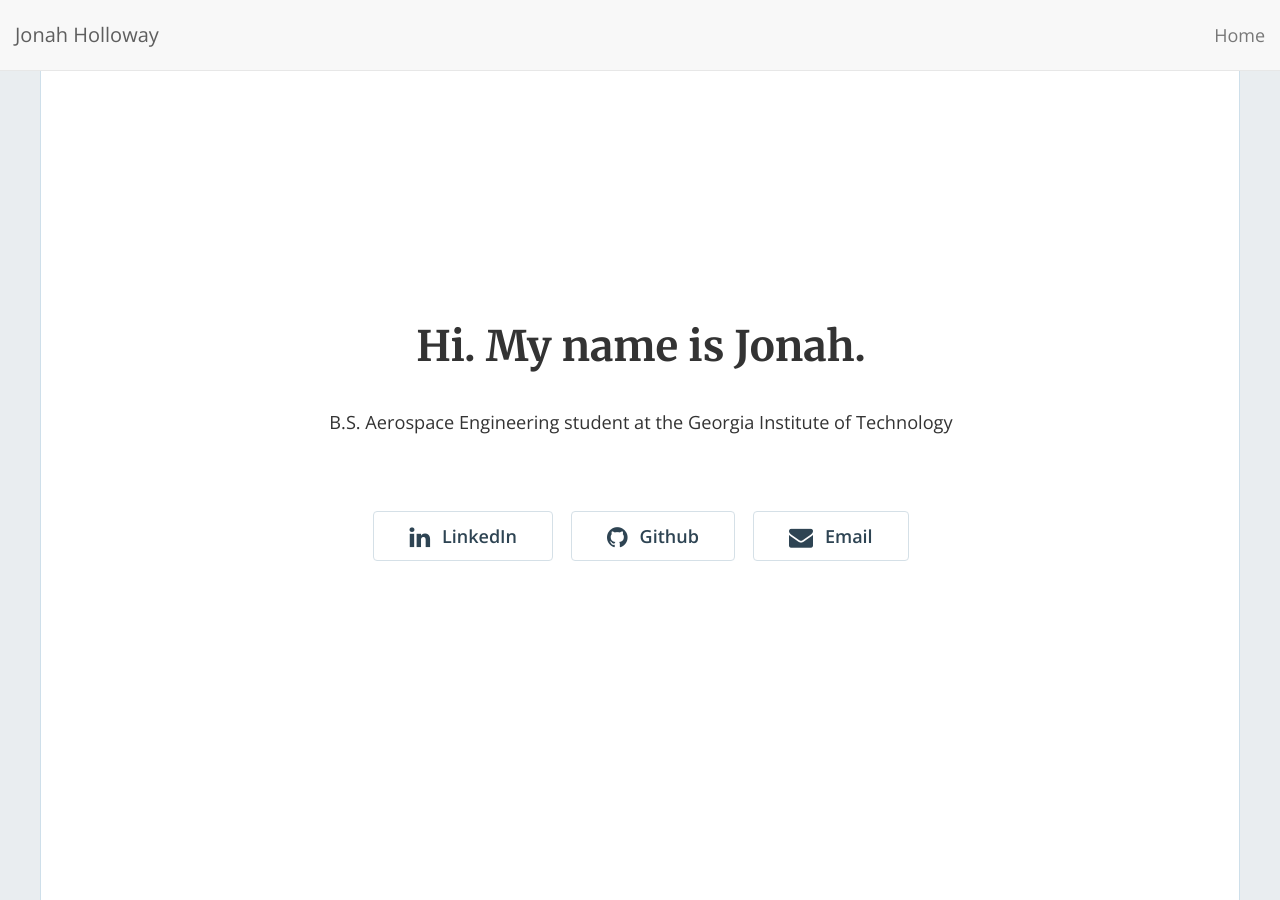
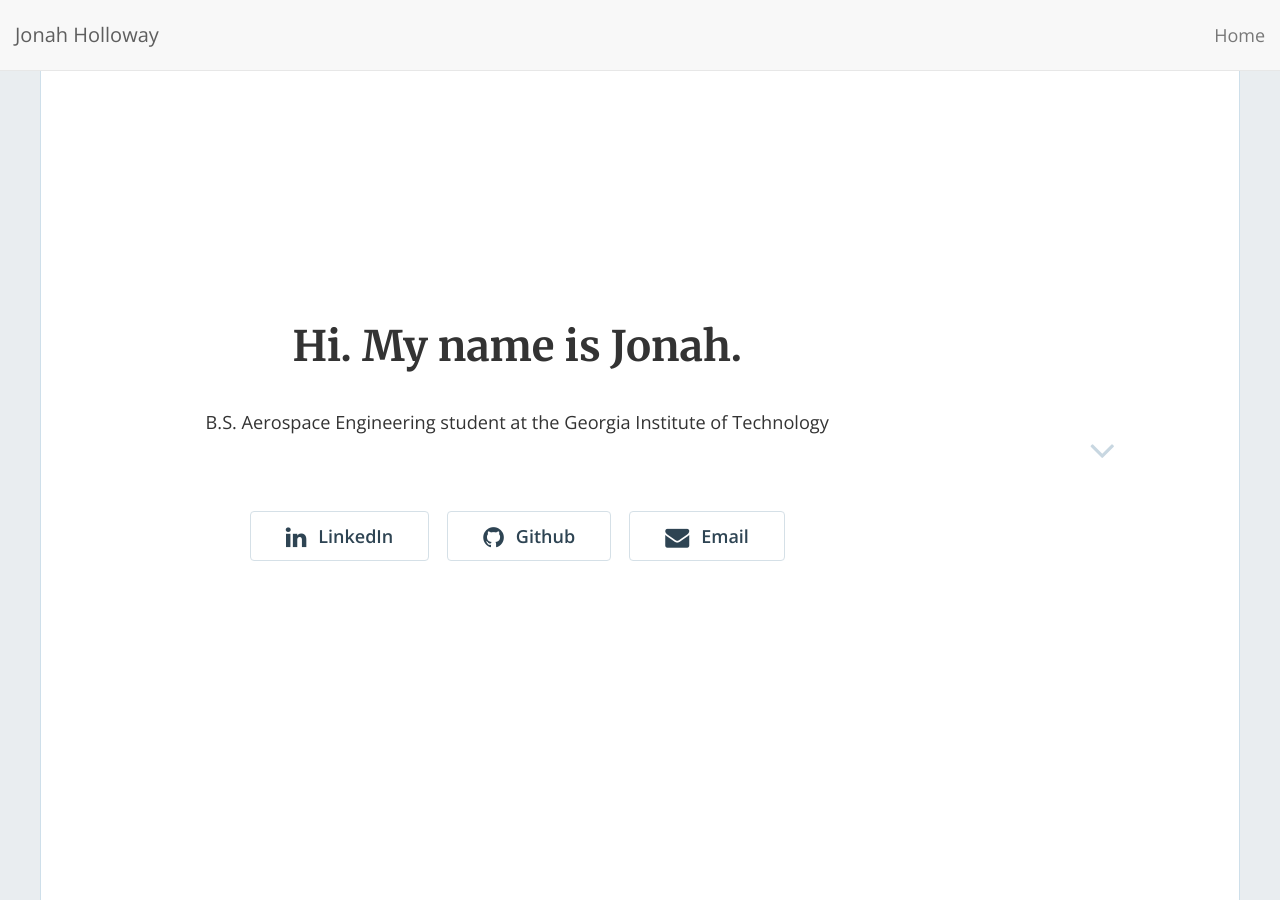
Before and after one commit to jonahholloway/jonahholloway.github.io, a Jekyll site: the page built from index.html, in a window 1280 px wide and 900 px high. Built offline with Jekyll 4.4.1, drawn with Linux system fonts in a browser that asks for light colours; nearby versions of some CDN libraries; the list of posts is cut into pages by our own code.

Commit message:
Update style.scss

```diff
--- a/css/style.scss
+++ b/css/style.scss
@@ -141,13 +141,6 @@
   @include bp-xsmall {
     min-height: 80vh;
   }
-}
-
-.hero-container .section-jump {
-  position: absolute;
-  bottom: 2em;
-  left: 50%;
-  transform: translateX(-50%);
 }
 
 .hero-content {
```
